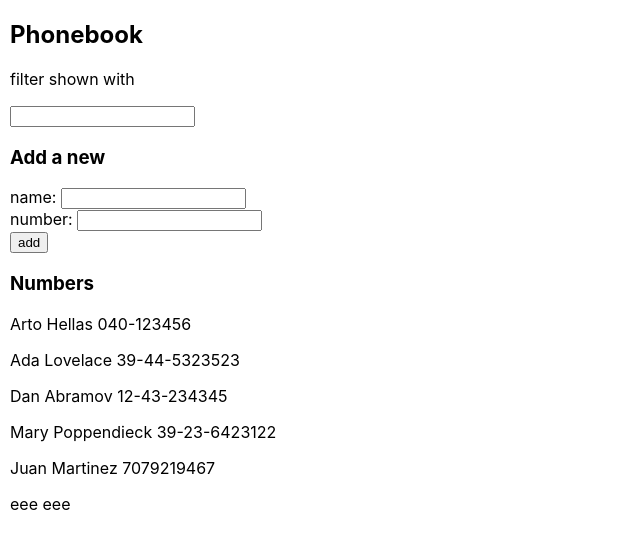
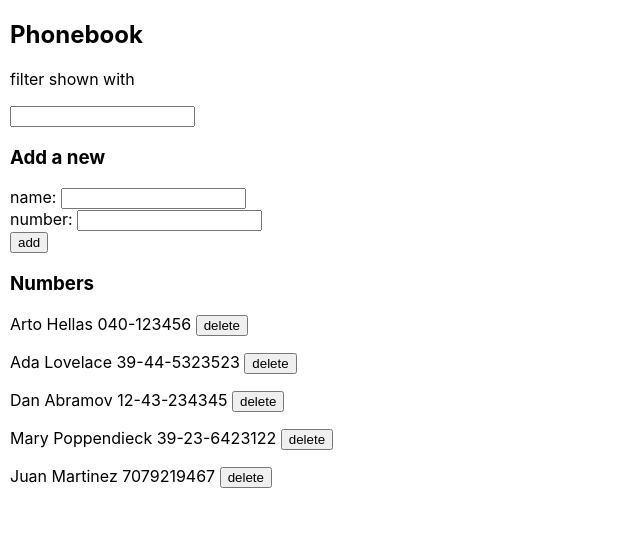
Before and after one commit to juanm707/Phonebook-react, a React (Create React App) app: page / in a window 1280 px wide. Shown: the top 548 px of the page, without its empty margins (0-640 px from the left). Built offline with nearby package versions, Linux system fonts and the light colour scheme; data requests are answered from the project's data file.

Commit message:
step 9, delete entries

```diff
--- a/db.json
+++ b/db.json
@@ -24,11 +24,6 @@
       "name": "Juan Martinez",
       "number": "7079219467",
       "id": 5
-    },
-    {
-      "name": "eee",
-      "number": "eee",
-      "id": 6
     }
   ]
 }
--- a/src/App.js
+++ b/src/App.js
@@ -30,9 +30,17 @@ const PersonForm = (props) => {
 }
 
 const Persons = (props) => {
+    console.log(props.personsToDisplay);
   return (
       <div>
-        {props.personsToDisplay.map(person => <p key={person.name}>{person.name} {person.number}</p>)}
+        {props.personsToDisplay.map(person => {
+            console.log('In Persons', person);
+            return (
+                <div key={person.id}>
+                    <p key={person.name}>{person.name} {person.number} <button onClick={() => props.onDelete(person)}>delete</button></p>
+                </div>
+            );
+        })}
       </div>
   );
 }
@@ -88,6 +96,23 @@ const App = () => {
         });
   }
 
+  const deletePerson = (person) => {
+      console.log('In deletePerson', person);
+      if (window.confirm(`Delete ${person.name}?`)) {
+          personService
+              .erase(person.id)
+              .then(() => {
+                  let newPersons = persons.filter(p1 => {
+                      return p1.id !== person.id;
+                  });
+                  console.log('newPersons', newPersons);
+                  setPersons(newPersons);
+                  setPersonsToDisplay([...newPersons]);
+              })
+              .catch(error => alert(error));
+      } else {}
+  }
+
   const handleNewName = (event) => {
     setNewName(event.target.value);
   }
@@ -112,7 +137,7 @@ const App = () => {
       <h3>Add a new</h3>
       <PersonForm onSubmit={addPerson} newName={newName} newNumber={newNumber} onNameChange={handleNewName} onNumberChange={handleNewNumber}/>
       <h3>Numbers</h3>
-      <Persons personsToDisplay={personsToDisplay}/>
+      <Persons personsToDisplay={personsToDisplay} onDelete={deletePerson}/>
     </div>
   );
 }
--- a/src/services/person.js
+++ b/src/services/person.js
@@ -10,7 +10,10 @@ const getAll = () => {
 
 const create = newObject => {
     const request = axios.post(baseUrl, newObject);
-    return request.then(response => response.data);
+    return request.then(response => {
+        console.log(response.data);
+        return response.data;
+    });
 }
 
 const update = (id, newObject) => {
@@ -18,4 +21,11 @@ const update = (id, newObject) => {
     return request.then(response => response.data);
 }
 
-export default { getAll, create, update }
+const erase = (id) => {
+    const request = axios.delete(`${baseUrl}/${id}`);
+    return request.then(response => {
+        return response.data;
+    })
+}
+
+export default { getAll, create, update, erase }
```
